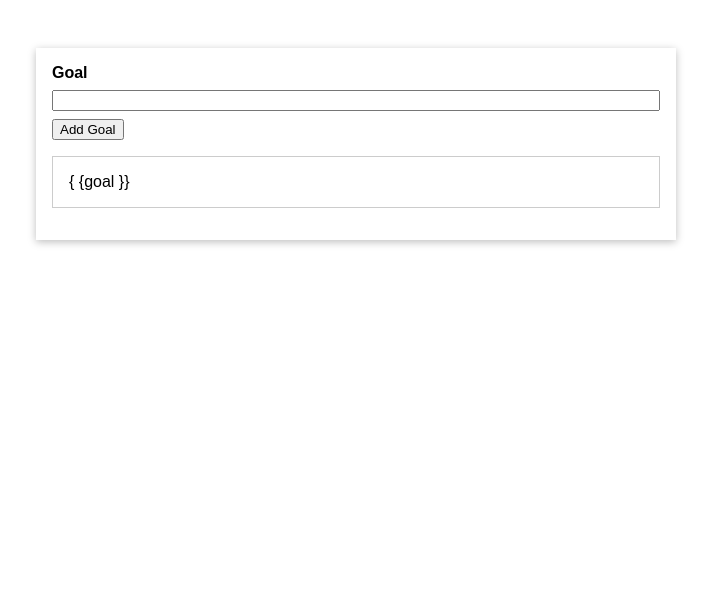
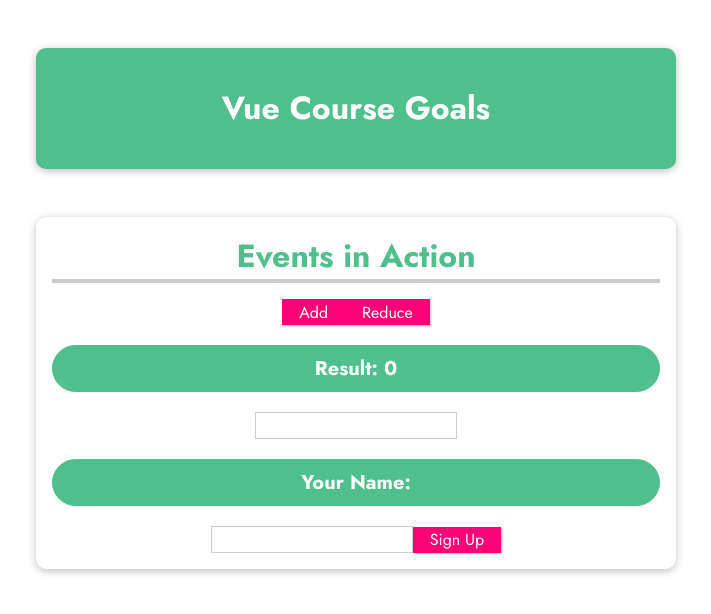
Before and after one commit to kcs-manojnandanwar/vuejs3, a plain HTML site: page index.html in a window 1280 px wide. Shown: the whole page, without its empty margins (284-995 px from the left). Drawn offline with nearby package versions, Linux system fonts and the light colour scheme.

Commit message:
events listener

```diff
--- a/app.js
+++ b/app.js
@@ -1,21 +1,31 @@
-VTTCue.createApp({
+const app = Vue.createApp({
     data(){
         return{
-            goals:[],
-            enteredValue:''
+           counter : 0,
+           name: ''
 
-        };
 
+           };
 
     },
     methods:{
-        addGoal(){
-            this.goals.push(this.enteredValue);
+        setname(event, lastname){
+           this.name= event.target.value + ' ' + lastname;
+        },
+        add(num){
+            this.counter= this.counter+num;
 
+            },
+           reduce(num){
+               this.counter = this.counter-num;
+
+
+            }
         }
 
 
-    }
+    });
 
 
-}).mount('#app');
+
+app.mount('#event');
--- a/index.html
+++ b/index.html
@@ -3,22 +3,31 @@
   <head>
     <meta charset="UTF-8" />
     <meta name="viewport" content="width=device-width, initial-scale=1.0" />
-    <title>A First App</title>
+    <title>Vue Basics</title>
+    <link
+      href="https://fonts.googleapis.com/css2?family=Jost:wght@400;700&display=swap"
+      rel="stylesheet"
+    />
     <link rel="stylesheet" href="styles.css" />
+    <script src="https://unpkg.com/vue@next" defer></script>
+    <script src="app.js" defer></script>
   </head>
   <body>
-    <div id="app">
-      <div>
-        <label for="goal">Goal</label>
+    <header>
+      <h1>Vue Course Goals</h1>
+    </header>
+    <section id="event">
+      <h2>Events in Action</h2>
+      <button v-on:click="add(30)">Add</button>
+      <button v-on:click="reduce(20)">Reduce</button>
+      <p>Result: {{counter}}</p>
+      <input type="text" v-on:input="setname($event, 'Nandanwar')" />
+      <p>Your Name: {{name}}</p>
+      <form>
+        <input type="text" />
 
-        <input type="text" id="goal" v-model="enteredValue" />
-        <button v-on:click="addGoal">Add Goal</button>
-      </div>
-      <ul>
-        <li v-for="goal in goals">{ {goal }}</li>
-      </ul>
-    </div>
-    <script src="https://unpkg.com/vue@next"></script>
-    <script src="app.js"></script>
+        <button>Sign Up</button>
+      </form>
+    </section>
   </body>
 </html>
--- a/styles.css
+++ b/styles.css
@@ -3,38 +3,76 @@
   }
 
   html {
-    font-family: sans-serif;
+    font-family: 'Jost', sans-serif;
   }
 
   body {
     margin: 0;
   }
 
-  #app {
+  header {
+    box-shadow: 0 2px 8px rgba(0, 0, 0, 0.26);
     margin: 3rem auto;
+    border-radius: 10px;
+    padding: 1rem;
+    background-color: #4fc08d;
+    color: white;
+    text-align: center;
+    width: 90%;
     max-width: 40rem;
-    padding: 1rem;
-    box-shadow: 0 2px 8px rgba(0, 0, 0, 0.26);
   }
 
-  label, input {
-    margin-bottom: 0.5rem;
-    display: block;
-    width: 100%;
+  #event {
+    box-shadow: 0 2px 8px rgba(0, 0, 0, 0.26);
+    margin: 3rem auto;
+    border-radius: 10px;
+    padding: 1rem;
+    text-align: center;
+    width: 90%;
+    max-width: 40rem;
   }
 
-  label {
-    font-weight: bold;
+  #event h2 {
+    font-size: 2rem;
+    border-bottom: 4px solid #ccc;
+    color: #4fc08d;
+    margin: 0 0 1rem 0;
   }
 
-  ul {
-    list-style: none;
-    margin: 1rem 0;
-    padding: 0;
+  #event p {
+    font-size: 1.25rem;
+    font-weight: bold;
+    border: 1px solid #4fc08d;
+    background-color: #4fc08d;
+    color: white;
+    padding: 0.5rem;
+    border-radius: 25px;
   }
 
-  li {
-    margin: 1rem 0;
-    padding: 1rem;
+  #event input {
+    font: inherit;
     border: 1px solid #ccc;
   }
+
+  #event input:focus {
+    outline: none;
+    border-color: #1b995e;
+    background-color: #d7fdeb;
+  }
+
+  #event button {
+    font: inherit;
+    cursor: pointer;
+    border: 1px solid #ff0077;
+    background-color: #ff0077;
+    color: white;
+    padding: 0.05rem 1rem;
+    box-shadow: 1px 1px 2px rgba(0, 0, 0, 0.26);
+  }
+
+  #event button:hover,
+  #event button:active {
+    background-color: #ec3169;
+    border-color: #ec3169;
+    box-shadow: 1px 1px 4px rgba(0, 0, 0, 0.26);
+  }
```
